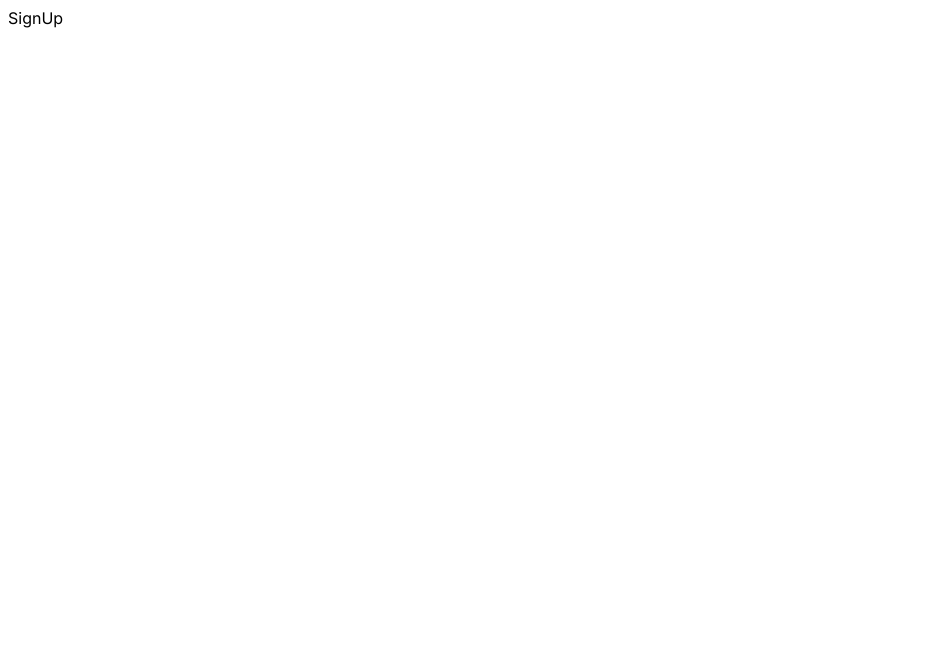
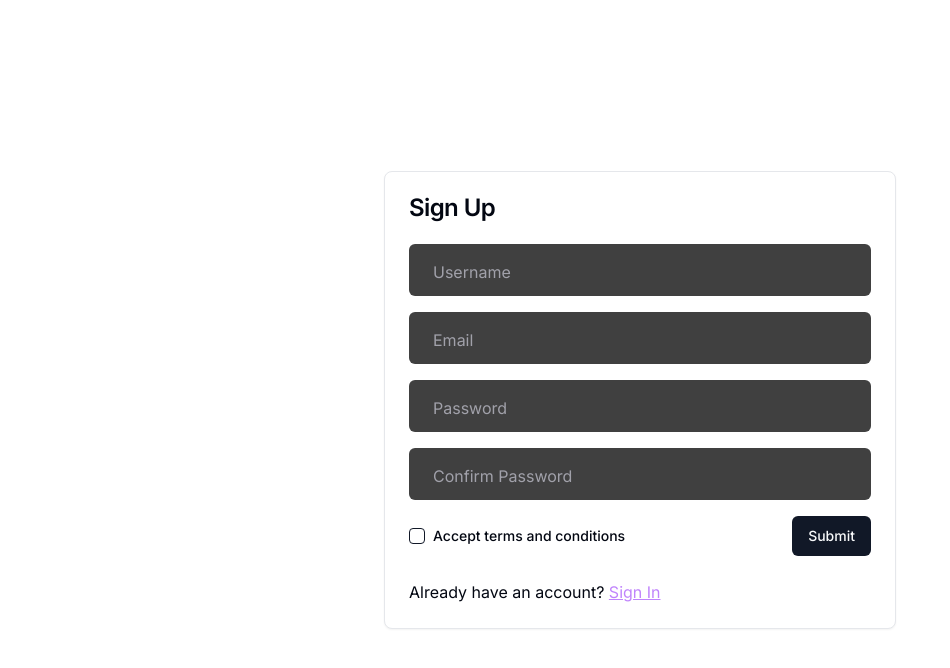
Before and after one commit to maanasmahato4/threads-clone, a Next.js app: page /auth/signup in a window 1280 px wide. Shown: the top 668 px of the page, without its empty margins (0-950 px from the left). Built offline with nearby package versions, Linux system fonts and the light colour scheme.

Commit message:
[update]: auth frontend stuff

```diff
--- a/app/auth/layout.tsx
+++ /dev/null
@@ -1,20 +0,0 @@
-import { Metadata } from 'next';
-import { Inter } from 'next/font/google';
-import React from 'react';
-
-const inter = Inter({ subsets: ['latin'] });
-
-export const metadata: Metadata = {
-	title: 'threads authentication',
-	description: 'authentication for the users',
-};
-
-export default function AuthLayout({
-	children,
-}: Readonly<{ children: React.ReactNode }>) {
-	return (
-		<html lang='en'>
-			<body className={inter.className}>{children}</body>
-		</html>
-	);
-}
--- a/app/auth/signin/page.tsx
+++ b/app/auth/signin/page.tsx
@@ -1,3 +1,11 @@
+import {
+	Card,
+	CardContent,
+	CardFooter,
+	CardHeader,
+	CardTitle,
+} from '@/components/ui/card';
+import Link from 'next/link';
 import { Metadata } from 'next';
 
 export const metadata: Metadata = {
@@ -6,7 +14,24 @@ export const metadata: Metadata = {
 };
 
 function SignIn() {
-	return <div>SignIn</div>;
+	return (
+		<div className='flex items-center justify-center h-screen'>
+			<Card>
+				<CardHeader>
+					<CardTitle>Sign Up</CardTitle>
+				</CardHeader>
+				<CardContent>
+					<p>Card Content</p>
+				</CardContent>
+				<CardFooter>
+					{"Don't have an account?"}&nbsp;
+					<Link href='/auth/signup' className='underline text-purple-400'>
+						Create new Account
+					</Link>
+				</CardFooter>
+			</Card>
+		</div>
+	);
 }
 
 export default SignIn;
--- a/app/auth/signup/page.tsx
+++ b/app/auth/signup/page.tsx
@@ -1,4 +1,14 @@
+import {
+	Card,
+	CardContent,
+	CardFooter,
+	CardHeader,
+	CardTitle,
+} from '@/components/ui/card';
+import Link from 'next/link';
+
 import { Metadata } from 'next';
+import SignUpForm from '@/components/signup-form';
 
 export const metadata: Metadata = {
 	title: 'signup',
@@ -6,7 +16,24 @@ export const metadata: Metadata = {
 };
 
 function SignUp() {
-	return <div>SignUp</div>;
+	return (
+		<div className='flex items-center justify-center h-screen'>
+			<Card className='w-[40%]'>
+				<CardHeader>
+					<CardTitle>Sign Up</CardTitle>
+				</CardHeader>
+				<CardContent>
+					<SignUpForm />
+				</CardContent>
+				<CardFooter>
+					Already have an account?&nbsp;
+					<Link href='/auth/signin' className='underline text-purple-400'>
+						Sign In
+					</Link>
+				</CardFooter>
+			</Card>
+		</div>
+	);
 }
 
 export default SignUp;
--- /dev/null
+++ b/components/input.tsx
@@ -0,0 +1,36 @@
+import React from 'react';
+
+interface InputProps {
+	id: string;
+	onChange: React.ChangeEventHandler<HTMLInputElement>;
+	type?: string;
+	value: string;
+	label: string;
+}
+
+export const Input: React.FC<InputProps> = ({
+	id,
+	onChange,
+	type = 'text',
+	value,
+	label,
+}): React.ReactElement => {
+	return (
+		<div className='relative'>
+			<input
+				className='peer block w-full appearance-none rounded-md bg-neutral-700 pb-1 ps-6 pt-6 invalid:border-b-2 focus:outline-none focus:ring-0'
+				onChange={onChange}
+				type={type}
+				value={value}
+				id={id}
+				placeholder=' '
+			/>
+			<label
+				htmlFor={id}
+				className='absolute left-6 top-4 z-10 origin-[0] -translate-y-3 scale-75 transform text-zinc-400 duration-150 peer-placeholder-shown:translate-y-0 peer-placeholder-shown:scale-100 peer-focus:-translate-y-3  peer-focus:scale-75'
+			>
+				{label}
+			</label>
+		</div>
+	);
+};
--- /dev/null
+++ b/components/signin-form.tsx
@@ -0,0 +1,12 @@
+'use client';
+
+import { Button } from './ui/button';
+import { Checkbox } from './ui/checkbox';
+import { Input } from './ui/input';
+
+export default function SignInForm() {
+	const handleFormSubmit = async () => {};
+	return (
+		<form className='flex flex-col gap-y-4' onSubmit={handleFormSubmit}></form>
+	);
+}
--- /dev/null
+++ b/components/signup-form.tsx
@@ -0,0 +1,53 @@
+'use client';
+
+import { Input } from './input';
+import { Button } from './ui/button';
+import { Checkbox } from './ui/checkbox';
+
+export default function SignUpForm() {
+	const handleFormSubmit = async () => {};
+	return (
+		<form className='flex flex-col gap-y-4' onSubmit={handleFormSubmit}>
+			<Input
+				id='username'
+				label='Username'
+				onChange={() => {}}
+				value={''}
+				type={'text'}
+			/>
+			<Input
+				id='email'
+				label='Email'
+				onChange={() => {}}
+				value={''}
+				type={'text'}
+			/>
+			<Input
+				id='password'
+				label='Password'
+				onChange={() => {}}
+				value={''}
+				type={'password'}
+			/>
+			<Input
+				id='password'
+				label='Confirm Password'
+				onChange={() => {}}
+				value={''}
+				type={'password'}
+			/>
+			<div className='flex flex-row justify-between items-center'>
+				<div className='flex items-center space-x-2'>
+					<Checkbox id='terms' />
+					<label
+						htmlFor='terms'
+						className='text-sm font-medium leading-none peer-disabled:cursor-not-allowed peer-disabled:opacity-70'
+					>
+						Accept terms and conditions
+					</label>
+				</div>
+				<Button type='submit'>Submit</Button>
+			</div>
+		</form>
+	);
+}
--- /dev/null
+++ b/components/ui/card.tsx
@@ -0,0 +1,79 @@
+import * as React from "react"
+
+import { cn } from "@/lib/utils"
+
+const Card = React.forwardRef<
+  HTMLDivElement,
+  React.HTMLAttributes<HTMLDivElement>
+>(({ className, ...props }, ref) => (
+  <div
+    ref={ref}
+    className={cn(
+      "rounded-lg border bg-card text-card-foreground shadow-sm",
+      className
+    )}
+    {...props}
+  />
+))
+Card.displayName = "Card"
+
+const CardHeader = React.forwardRef<
+  HTMLDivElement,
+  React.HTMLAttributes<HTMLDivElement>
+>(({ className, ...props }, ref) => (
+  <div
+    ref={ref}
+    className={cn("flex flex-col space-y-1.5 p-6", className)}
+    {...props}
+  />
+))
+CardHeader.displayName = "CardHeader"
+
+const CardTitle = React.forwardRef<
+  HTMLParagraphElement,
+  React.HTMLAttributes<HTMLHeadingElement>
+>(({ className, ...props }, ref) => (
+  <h3
+    ref={ref}
+    className={cn(
+      "text-2xl font-semibold leading-none tracking-tight",
+      className
+    )}
+    {...props}
+  />
+))
+CardTitle.displayName = "CardTitle"
+
+const CardDescription = React.forwardRef<
+  HTMLParagraphElement,
+  React.HTMLAttributes<HTMLParagraphElement>
+>(({ className, ...props }, ref) => (
+  <p
+    ref={ref}
+    className={cn("text-sm text-muted-foreground", className)}
+    {...props}
+  />
+))
+CardDescription.displayName = "CardDescription"
+
+const CardContent = React.forwardRef<
+  HTMLDivElement,
+  React.HTMLAttributes<HTMLDivElement>
+>(({ className, ...props }, ref) => (
+  <div ref={ref} className={cn("p-6 pt-0", className)} {...props} />
+))
+CardContent.displayName = "CardContent"
+
+const CardFooter = React.forwardRef<
+  HTMLDivElement,
+  React.HTMLAttributes<HTMLDivElement>
+>(({ className, ...props }, ref) => (
+  <div
+    ref={ref}
+    className={cn("flex items-center p-6 pt-0", className)}
+    {...props}
+  />
+))
+CardFooter.displayName = "CardFooter"
+
+export { Card, CardHeader, CardFooter, CardTitle, CardDescription, CardContent }
--- /dev/null
+++ b/components/ui/checkbox.tsx
@@ -0,0 +1,30 @@
+'use client';
+
+import * as React from 'react';
+import * as CheckboxPrimitive from '@radix-ui/react-checkbox';
+import { Check } from 'lucide-react';
+
+import { cn } from '@/lib/utils';
+
+const Checkbox = React.forwardRef<
+	React.ElementRef<typeof CheckboxPrimitive.Root>,
+	React.ComponentPropsWithoutRef<typeof CheckboxPrimitive.Root>
+>(({ className, ...props }, ref) => (
+	<CheckboxPrimitive.Root
+		ref={ref}
+		className={cn(
+			'peer h-4 w-4 shrink-0 rounded-sm border border-primary ring-offset-background focus-visible:outline-none focus-visible:ring-2 focus-visible:ring-ring focus-visible:ring-offset-2 disabled:cursor-not-allowed disabled:opacity-50 data-[state=checked]:bg-primary data-[state=checked]:text-primary-foreground',
+			className,
+		)}
+		{...props}
+	>
+		<CheckboxPrimitive.Indicator
+			className={cn('flex items-center justify-center text-current')}
+		>
+			<Check className='h-4 w-4' />
+		</CheckboxPrimitive.Indicator>
+	</CheckboxPrimitive.Root>
+));
+Checkbox.displayName = CheckboxPrimitive.Root.displayName;
+
+export { Checkbox };
--- a/package.json
+++ b/package.json
@@ -9,6 +9,8 @@
     "lint": "next lint"
   },
   "dependencies": {
+    "@radix-ui/react-checkbox": "^1.0.4",
+    "@radix-ui/react-slot": "^1.0.2",
     "bcrypt": "^5.1.1",
     "class-variance-authority": "^0.7.0",
     "clsx": "^2.1.0",
@@ -18,8 +20,10 @@
     "next-auth": "^4.24.7",
     "react": "^18",
     "react-dom": "^18",
+    "react-hook-form": "^7.51.3",
     "tailwind-merge": "^2.2.2",
-    "tailwindcss-animate": "^1.0.7"
+    "tailwindcss-animate": "^1.0.7",
+    "zod": "^3.22.4"
   },
   "devDependencies": {
     "@types/bcrypt": "^5.0.2",
--- a/styles/globals.css
+++ b/styles/globals.css
@@ -71,6 +71,6 @@
 		@apply border-border;
 	}
 	body {
-      @apply bg-background text-foreground;
+		@apply bg-background text-foreground h-screen flex flex-col;
 	}
 }
```
Also changed, not shown: tailwind.config.ts (+38 -38 lines), app/layout.tsx (renamed from app/(main)/layout.tsx), 1 other file (tests, documents, lock files or other folders). Lines whose indentation alone changed are shown as unchanged.
